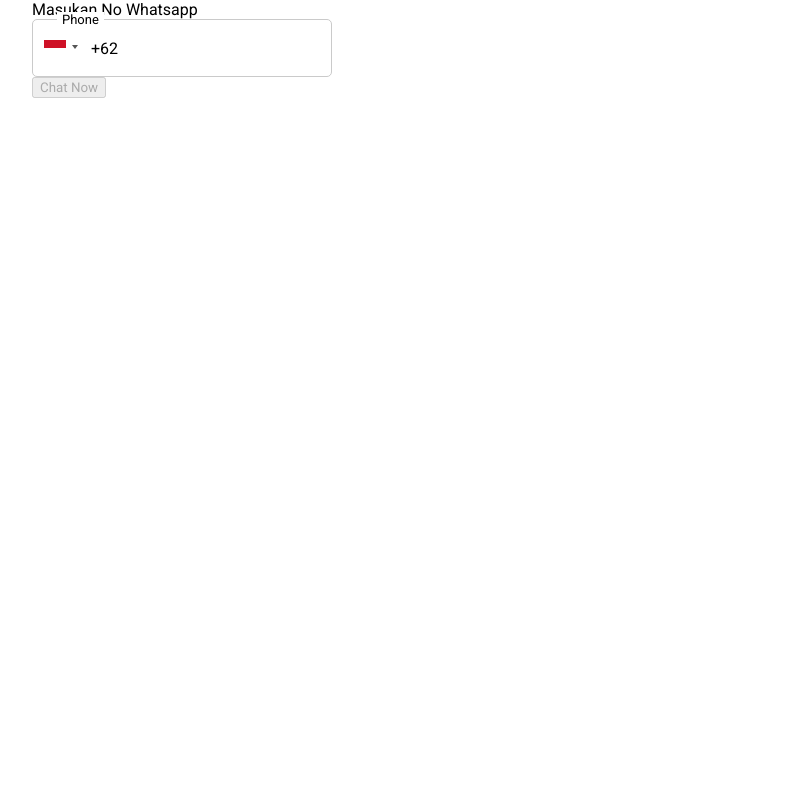
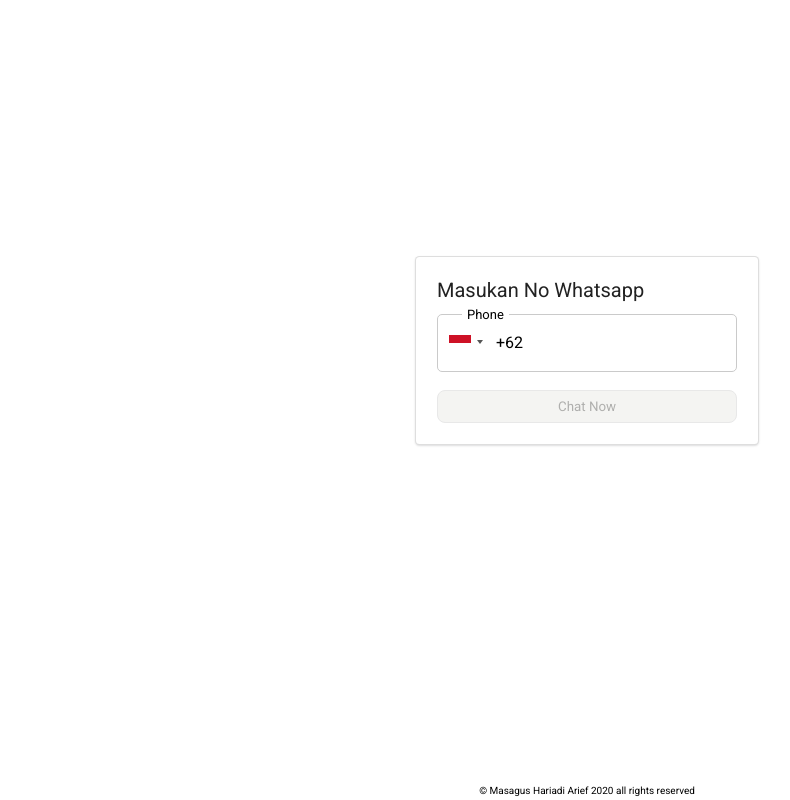
Before and after one commit to hariadiarief/active-personal-react-watsapan, a Next.js app: page / in a window 1280 px wide. Shown: the whole page, without its empty margins (53-843 px from the left). Built offline with nearby package versions, Linux system fonts and the light colour scheme.

Commit message:
finishing app

```diff
--- a/src/pages/_app.js
+++ b/src/pages/_app.js
@@ -2,7 +2,6 @@ import Head from 'next/head'
 import { Fragment } from 'react'
 
 import '../styles/main.scss'
-// import 'react-phone-input-2/lib/style.css'
 import 'react-phone-input-2/lib/material.css'
 
 function MyApp({ Component, pageProps }) {
--- a/src/pages/index.js
+++ b/src/pages/index.js
@@ -12,16 +12,16 @@ export default function Home() {
 	}
 
 	return (
-		<div className='container'>
+		<div className='container home'>
 			<Head>
 				<title>Watsapan</title>
 				<link rel='icon' href='/favicon.ico' />
 			</Head>
 
-			<main className=''>
-				<span>Masukan No Whatsapp</span>
+			<main className='home__main'>
+				<div>Masukan No Whatsapp</div>
 
-				<form onSubmit={(event) => onSumbmit(event)}>
+				<form className='home__main__form' onSubmit={(event) => onSumbmit(event)}>
 					<PhoneInput
 						country={'id'}
 						defaultMask={'...-....-....'}
@@ -31,20 +31,19 @@ export default function Home() {
 						value={number}
 						onChange={(phone) => {
 							setNumber(phone)
-							if (number?.length >= 11) {
+							if (phone?.length >= 11) {
 								setisDisableToChat(false)
 							} else {
 								setisDisableToChat(true)
 							}
 						}}
 					/>
-					<button disabled={isDisableToChat} type='submit'>
+					<button className={`home__main__submit${isDisableToChat ? '--disabled' : '--primary'}`} disabled={isDisableToChat} type='submit'>
 						Chat Now
 					</button>
 				</form>
 			</main>
-
-			<footer className=''></footer>
+			<footer className='home__footer'>© Masagus Hariadi Arief 2020 all rights reserved</footer>
 		</div>
 	)
 }
--- /dev/null
+++ b/src/styles/_home.scss
@@ -0,0 +1,67 @@
+.home {
+    display: flex;
+    justify-content: center;
+    align-items: center;
+    height: 100%;
+}
+
+.home__header {
+    >div {
+        @extend %text-title;
+    }
+}
+
+.home__main {
+    margin-top: -100px;
+    @include card($width:fit-content);
+
+
+    @include for-size(phone) {
+        border: none;
+        box-shadow: none;
+        height: 80%;
+    }
+
+    >div:first-child {
+        @extend %text-subtitle;
+        margin-bottom: 12px;
+    }
+
+    &__form {
+        display: flex;
+        flex-direction: column;
+
+        @include for-size(phone) {
+            height: 100%;
+        }
+    }
+
+    &__submit {
+        margin-top: 18px;
+        align-self: flex-end;
+        padding: 8px 12px;
+        border-radius: 8px;
+        width: 100%;
+    }
+
+    &__submit--primary {
+        @extend .home__main__submit;
+        background-color: #21ba45;
+        border: none;
+        color: #fff;
+    }
+
+    &__submit--disabled {
+        @extend .home__main__submit;
+        background-color: #f4f4f2;
+        border: 1px solid #e8e8e8;
+    }
+}
+
+.home__footer {
+    font-size: 10px;
+    text-align: 19px;
+    position: absolute;
+    text-align: center;
+    bottom: 4px;
+}
--- a/src/styles/_styles.scss
+++ /dev/null
@@ -1,16 +0,0 @@
-.card {
-    background: #fff;
-    box-shadow: 0 1px 2px 0 rgba(34, 36, 38, .15);
-    border-radius: .28571429rem;
-    border: 1px solid rgba(34, 36, 38, .15);
-}
-
-.home__header {
-    padding: 21px;
-
-    >img {
-        width: 32px;
-        height: 32px;
-    }
-
-}
--- /dev/null
+++ b/src/styles/base/_reset.scss
@@ -0,0 +1,25 @@
+* {
+    box-sizing: border-box;
+    font-family: 'Roboto', sans-serif;
+}
+
+*:focus {
+    outline: none;
+}
+
+body {
+    margin: 0px;
+}
+
+a {
+    text-decoration: none;
+}
+
+button {
+    cursor: pointer;
+}
+
+hr {
+    border: 1px solid rgba(165, 165, 165, 0.87);
+    width: 100%;
+}
--- /dev/null
+++ b/src/styles/base/_variable.scss
@@ -0,0 +1,99 @@
+@mixin for-size($size) {
+    @if $size==phone {
+        @media (max-width: 767px) {
+            @content;
+        }
+    }
+
+    @else if $size==tablet {
+        @media (max-width: 768px) {
+            @content;
+        }
+    }
+
+    @else if $size==desktop-sm {
+        @media (max-width: 1024px) {
+            @content;
+        }
+    }
+
+    @else if $size==desktop-lg {
+        @media (max-width: 1440px) {
+            @content;
+        }
+    }
+
+    @else if $size==desktop-4k {
+        @media (min-width: 2560px) {
+            @content;
+        }
+    }
+}
+
+@mixin card($width: null, $height: null, $padding: null) {
+    background: #fff;
+    box-shadow: 0 1px 2px 0 rgba(34, 36, 38, .15);
+    border-radius: .28571429rem;
+    border: 1px solid rgba(34, 36, 38, .15);
+
+    @if($width) {
+        width: $width;
+    }
+
+    @else {
+        width: 100%;
+    }
+
+    @if($height) {
+        height: $height;
+    }
+
+    @if($padding) {
+        padding: $padding;
+    }
+
+    @else {
+        padding: 21px;
+    }
+}
+
+@mixin card($width: null, $height: null, $padding: null) {
+    background: #fff;
+    box-shadow: 0 1px 2px 0 rgba(34, 36, 38, .15);
+    border-radius: .28571429rem;
+    border: 1px solid rgba(34, 36, 38, .15);
+
+    @if($width) {
+        width: $width;
+    }
+
+    @else {
+        width: 100%;
+    }
+
+    @if($height) {
+        height: $height;
+    }
+
+    @if($padding) {
+        padding: $padding;
+    }
+
+    @else {
+        padding: 21px;
+    }
+}
+
+%text-title {
+    font-size: 34px;
+    letter-spacing: 0.25;
+    font-weight: normal;
+    color: rgba(0, 0, 0, .87);
+}
+
+%text-subtitle {
+    font-size: 20px;
+    letter-spacing: 0.15;
+    font-weight: normal;
+    color: rgba(0, 0, 0, .87);
+}
--- a/src/styles/main.scss
+++ b/src/styles/main.scss
@@ -1,25 +1,5 @@
 @import url('https://fonts.googleapis.com/css2?family=Roboto:ital,wght@0,100;0,300;0,400;0,500;0,700;0,900;1,100;1,300;1,400;1,500;1,700;1,900&display=swap');
-@import './container';
-@import './styles';
-
-* {
-    box-sizing: border-box;
-    font-family: 'Roboto', sans-serif;
-}
-
-*:focus {
-    outline: none;
-}
-
-body {
-    margin: 0px;
-}
-
-a {
-    text-decoration: none;
-    color: inherit;
-}
-
-button {
-    cursor: pointer;
-}
+@import './base/reset';
+@import './base/variable';
+@import './components/container';
+@import './home';
```
Also changed, not shown: src/styles/components/_container.scss (renamed from src/styles/_container.scss).
